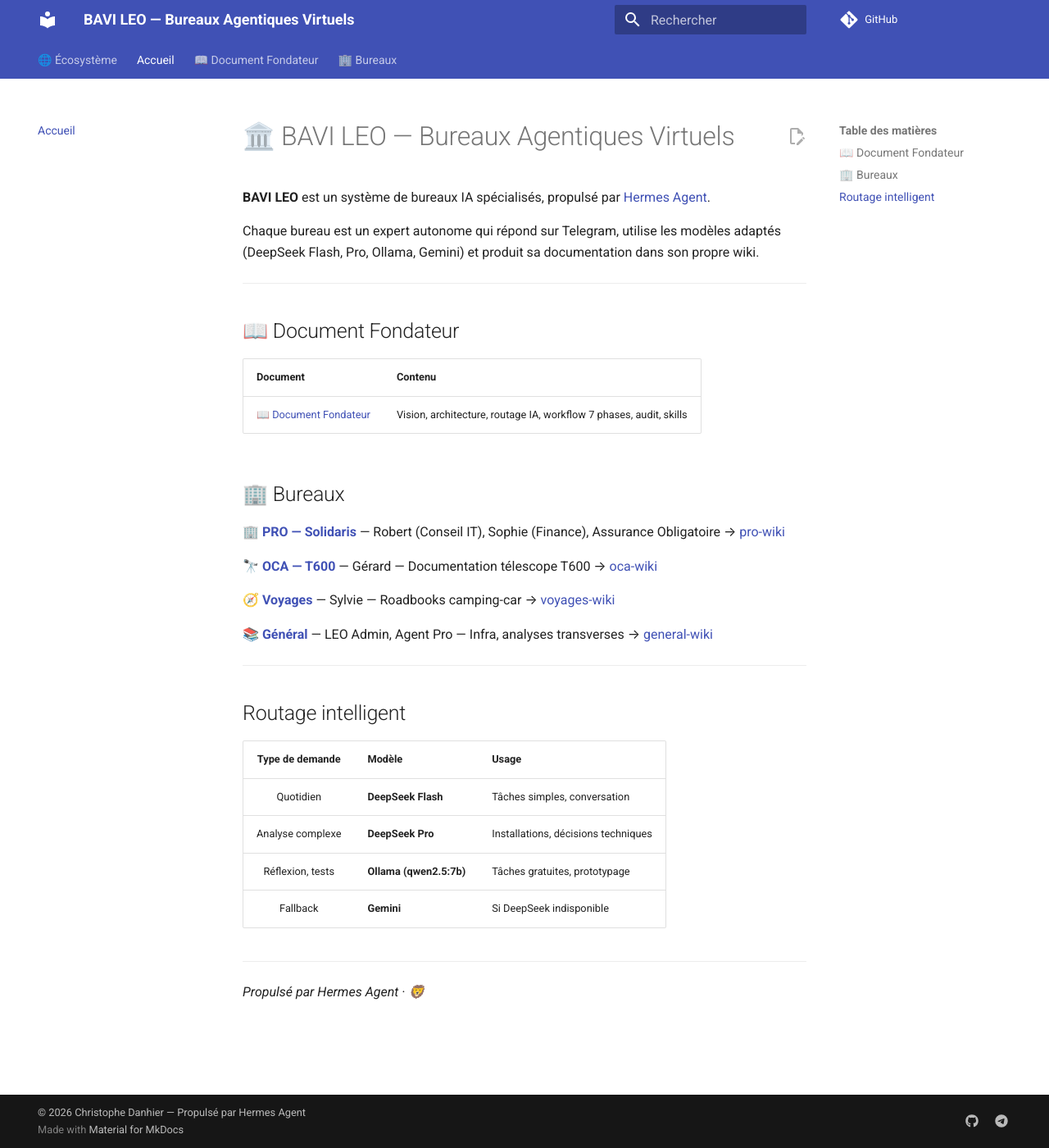
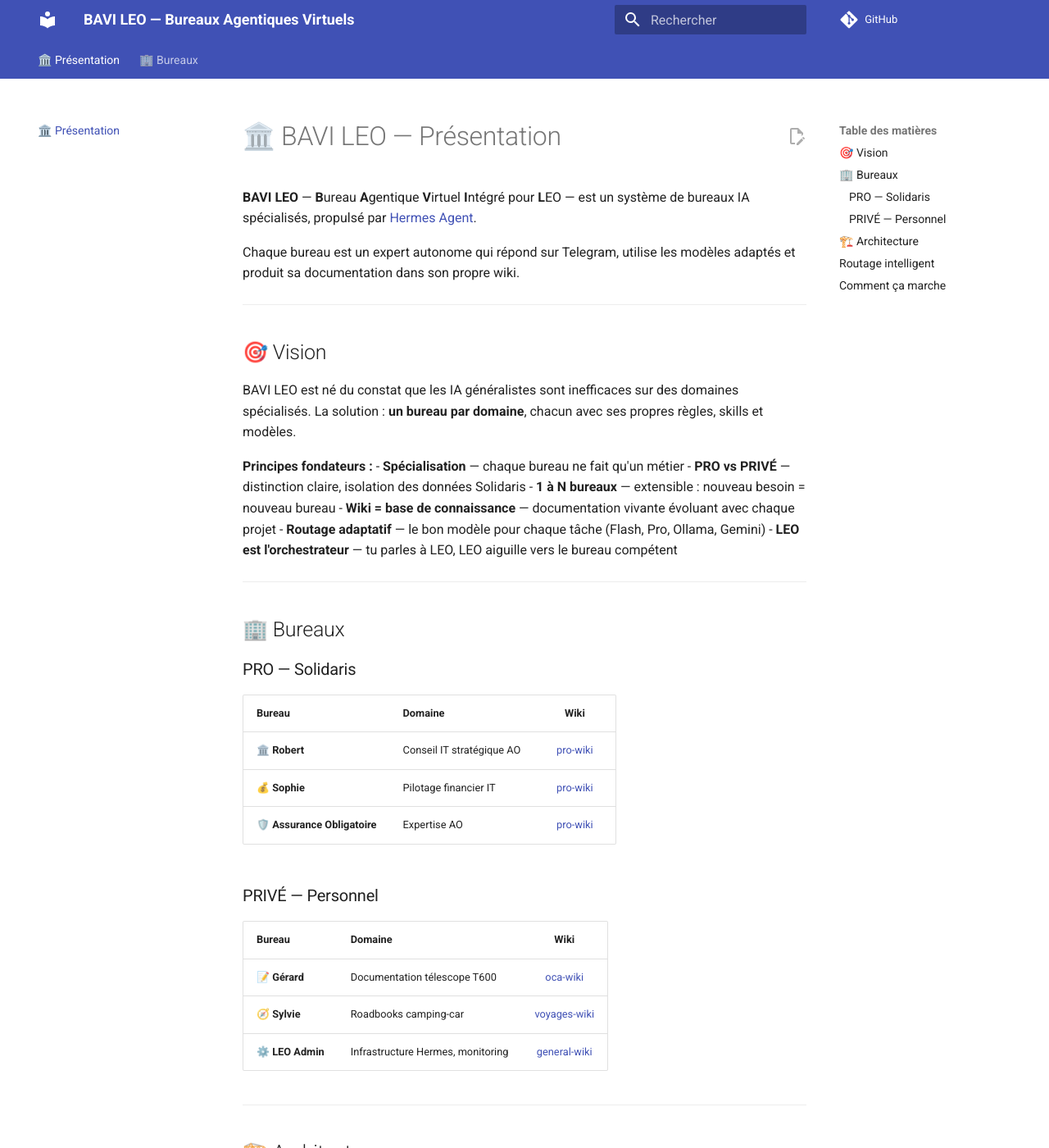
Before and after one commit to christophedanhier-hash/BAVI_LEO, an MkDocs documentation site: the page built from docs/index.md, in a window 1280 px wide and 1400 px high. Shown: the whole window at 82% size. Built offline with MkDocs 1.6.1 and Material for MkDocs 9.7.7, drawn with Linux system fonts in a browser that asks for light colours; comment, search, counter and statistics services are not loaded; some of the changed text lies outside the part shown.

Commit message:
fusion Accueil + Vision en Présentation, retire Écosystème

````diff
--- a/docs/index.md
+++ b/docs/index.md
@@ -1,26 +1,62 @@
-# 🏛️ BAVI LEO — Bureaux Agentiques Virtuels
+# 🏛️ BAVI LEO — Présentation
 
-**BAVI LEO** est un système de bureaux IA spécialisés, propulsé par [Hermes Agent](https://hermes-agent.nousresearch.com).
+**BAVI LEO** — **B**ureau **A**gentique **V**irtuel **I**ntégré pour **L**EO — est un système de bureaux IA spécialisés, propulsé par [Hermes Agent](https://hermes-agent.nousresearch.com).
 
-Chaque bureau est un expert autonome qui répond sur Telegram, utilise les modèles adaptés (DeepSeek Flash, Pro, Ollama, Gemini) et produit sa documentation dans son propre wiki.
+Chaque bureau est un expert autonome qui répond sur Telegram, utilise les modèles adaptés et produit sa documentation dans son propre wiki.
 
 ---
 
-## 📖 Document Fondateur
+## 🎯 Vision
 
-| Document | Contenu |
-|:---------|:--------|
-| 📖 [Document Fondateur](vision.md) | Vision, architecture, routage IA, workflow 7 phases, audit, skills |
+BAVI LEO est né du constat que les IA généralistes sont inefficaces sur des domaines spécialisés. La solution : **un bureau par domaine**, chacun avec ses propres règles, skills et modèles.
+
+**Principes fondateurs :**
+- **Spécialisation** — chaque bureau ne fait qu'un métier
+- **PRO vs PRIVÉ** — distinction claire, isolation des données Solidaris
+- **1 à N bureaux** — extensible : nouveau besoin = nouveau bureau
+- **Wiki = base de connaissance** — documentation vivante évoluant avec chaque projet
+- **Routage adaptatif** — le bon modèle pour chaque tâche (Flash, Pro, Ollama, Gemini)
+- **LEO est l'orchestrateur** — tu parles à LEO, LEO aiguille vers le bureau compétent
+
+---
 
 ## 🏢 Bureaux
 
-🏢 [**PRO — Solidaris**](https://christophedanhier-hash.github.io/pro-wiki/) — Robert (Conseil IT), Sophie (Finance), Assurance Obligatoire → [pro-wiki](https://christophedanhier-hash.github.io/pro-wiki/)
+### PRO — Solidaris
 
-🔭 [**OCA — T600**](https://christophedanhier-hash.github.io/oca-wiki/) — Gérard — Documentation télescope T600 → [oca-wiki](https://christophedanhier-hash.github.io/oca-wiki/)
+| Bureau | Domaine | Wiki |
+|--------|---------|:----:|
+| 🏛️ **Robert** | Conseil IT stratégique AO | [pro-wiki](https://christophedanhier-hash.github.io/pro-wiki/) |
+| 💰 **Sophie** | Pilotage financier IT | [pro-wiki](https://christophedanhier-hash.github.io/pro-wiki/) |
+| 🛡️ **Assurance Obligatoire** | Expertise AO | [pro-wiki](https://christophedanhier-hash.github.io/pro-wiki/) |
 
-🧭 [**Voyages**](https://christophedanhier-hash.github.io/voyages-wiki/) — Sylvie — Roadbooks camping-car → [voyages-wiki](https://christophedanhier-hash.github.io/voyages-wiki/)
+### PRIVÉ — Personnel
 
-📚 [**Général**](https://christophedanhier-hash.github.io/general-wiki/) — LEO Admin, Agent Pro — Infra, analyses transverses → [general-wiki](https://christophedanhier-hash.github.io/general-wiki/)
+| Bureau | Domaine | Wiki |
+|--------|---------|:----:|
+| 📝 **Gérard** | Documentation télescope T600 | [oca-wiki](https://christophedanhier-hash.github.io/oca-wiki/) |
+| 🧭 **Sylvie** | Roadbooks camping-car | [voyages-wiki](https://christophedanhier-hash.github.io/voyages-wiki/) |
+| ⚙️ **LEO Admin** | Infrastructure Hermes, monitoring | [general-wiki](https://christophedanhier-hash.github.io/general-wiki/) |
+
+---
+
+## 🏗️ Architecture
+
+```mermaid
+flowchart LR
+    Telegram["📱 Telegram"]
+    LEO["🤖 LEO (Hermes Agent)"]
+    PRO["🏢 PRO<br/>Robert · Sophie · AO"]
+    PRIVE["🏠 PRIVÉ<br/>Gérard · Sylvie · Admin"]
+    DeepSeek["☁️ DeepSeek API<br/>Flash + Pro"]
+    Ollama["🏠 Ollama<br/>qwen2.5:7b"]
+    Gemini["⚡ Gemini API<br/>Fallback"]
+
+    Telegram -->|"bureau-xxx : <demande>"| LEO
+    LEO -->|"routage intelligent"| DeepSeek
+    LEO -->|"tâches gratuites"| Ollama
+    LEO -->|"si indisponible"| Gemini
+```
 
 ---
 
@@ -35,4 +71,15 @@
 
 ---
 
+## Comment ça marche
+
+1. Tu m'appelles sur Telegram avec une demande
+2. Je détecte le bureau cible
+3. Je charge le skill Hermes correspondant
+4. Le skill définit mon rôle, mes sous-experts et mon workflow
+5. Je produis le livrable
+6. Le résultat est archivé dans le wiki
+
+---
+
 *Propulsé par Hermes Agent · 🦁*
--- a/mkdocs.yml
+++ b/mkdocs.yml
@@ -29,7 +29,6 @@
 
 markdown_extensions:
   - admonition
-  - md_in_html
   - pymdownx.details
   - pymdownx.superfences:
       custom_fences:
@@ -49,13 +48,5 @@
   - https://cdn.jsdelivr.net/npm/mermaid@10/dist/mermaid.min.js
 
 nav:
-  - 🌐 Écosystème:
-    - 🛡️ Portail LEO: https://christophedanhier-hash.github.io/hermes-wiki/
-    - 🏛️ BAVI LEO: https://christophedanhier-hash.github.io/BAVI_LEO/
-    - 🔭 Wiki OCA: https://christophedanhier-hash.github.io/wiki-oca/
-    - 🧭 Voyages: https://christophedanhier-hash.github.io/voyages-wiki/
-    - 🏢 PRO: https://christophedanhier-hash.github.io/pro-wiki/
-    - 📚 Général: https://christophedanhier-hash.github.io/general-wiki/
-  - Accueil: index.md
-  - 📖 Document Fondateur: vision.md
+  - 🏛️ Présentation: index.md
   - 🏢 Bureaux: bureaux/index.md
````
Also changed, not shown: docs/index.html (deleted, +0 -11 lines), docs/vision.md (deleted, +0 -168 lines).
